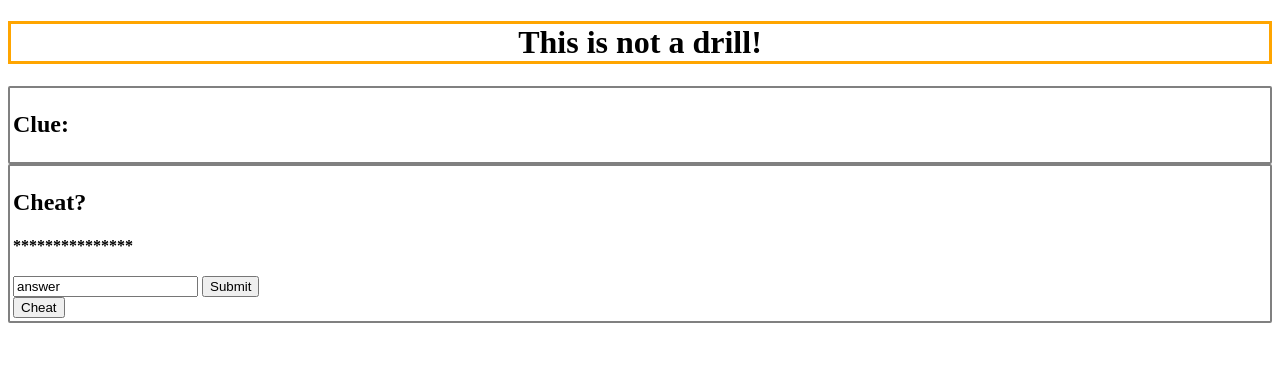
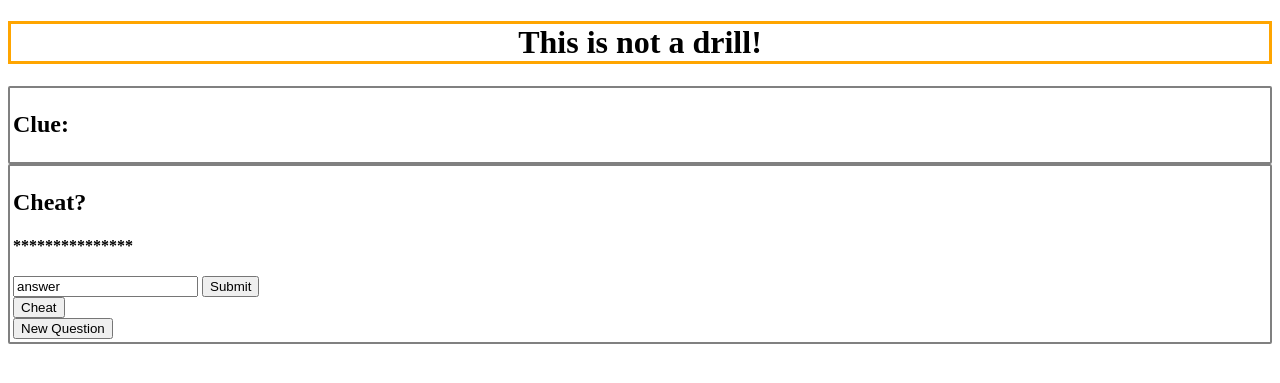
Before and after one commit to jmb163/cross-word-demo, a Django app: template tdd_exercise/templates/drill.html in a window 1280 px wide. Shown: the top 383 px of the page. Run offline with Django 3.2, Linux system fonts and the light colour scheme; the template is opened without the code that fills it, so the values that code supplies are empty.

Commit message:
more polished

```diff
--- a/tdd_exercise/templates/drill.html
+++ b/tdd_exercise/templates/drill.html
@@ -52,6 +52,9 @@
 <form action="/cheat/{{clue.id}}">
     <button type="submit" onclick="">Cheat</button>
 </form>
+        <form action="/xword-answer/">
+    <button type="submit" onclick="">New Question</button>
+</form>
     </div>
 </div>
 {% endblock %}
```
